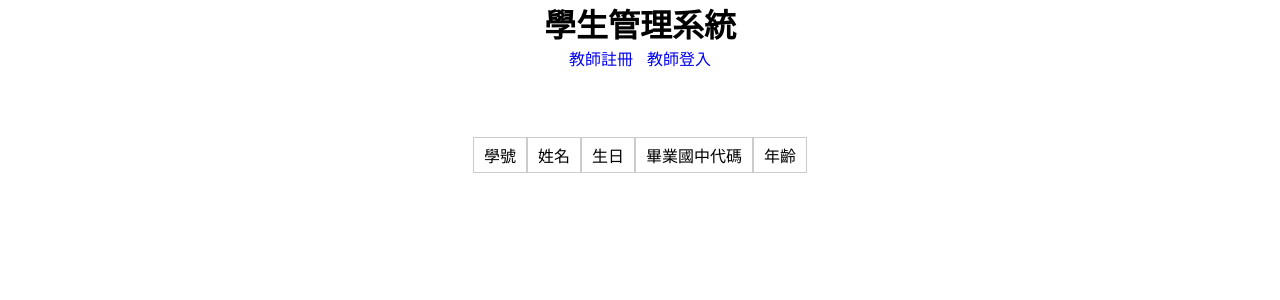
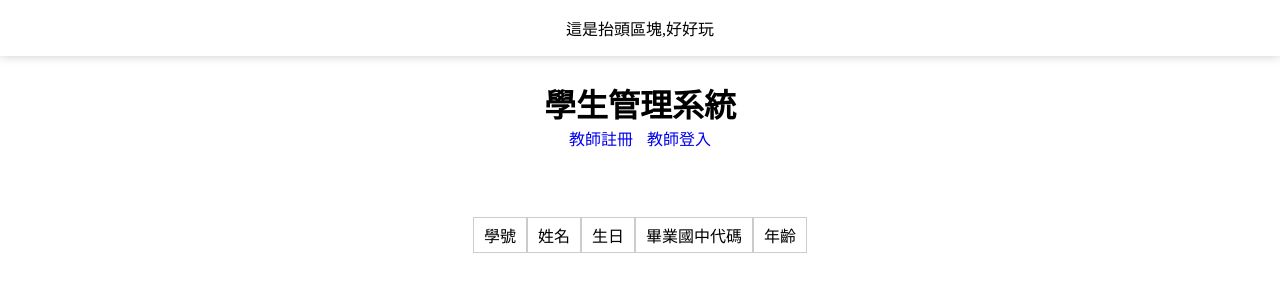
Before and after one commit to ruzs/php_mysql_connect, a PHP site: page / in a window 1280 px wide. Shown: the top 300 px of the page. Run offline with PHP 8.4, Linux system fonts and the light colour scheme; data that the repository does not hold is empty.

Commit message:
使用include 來引入部份內容

```diff
--- a/admin_center.php
+++ b/admin_center.php
@@ -73,6 +73,9 @@ if(!isset($_SESSION['login'])){
   ?>
 </head>
 <body>
+<?php
+include "./layouts/header.php";
+?>
 <?php
 if(isset($_GET['del'])){
     echo "<div class='del-msg'>";
--- a/index.php
+++ b/index.php
@@ -66,6 +66,9 @@
   ?>
 </head>
 <body>
+  <?php
+  include "./layouts/header.php";
+  ?>
   <!-- <pre>
   <?php //print_r($rows);?> ;
 </pre> -->
--- /dev/null
+++ b/layouts/header.php
@@ -0,0 +1,5 @@
+<header>
+    <div class="nav">
+        這是抬頭區塊,好好玩
+    </div>
+</header>
--- a/style.css
+++ b/style.css
@@ -6,6 +6,16 @@
 }
 body{
   text-align: center;
+}
+header{
+  padding:1rem;
+  box-shadow: 0 0 10px #ccc;
+  margin-bottom: 1.5rem;
+}
+header .nav{
+  width:800px;
+  margin:auto;
+
 }
 table{
   border-spacing: 0;
```
